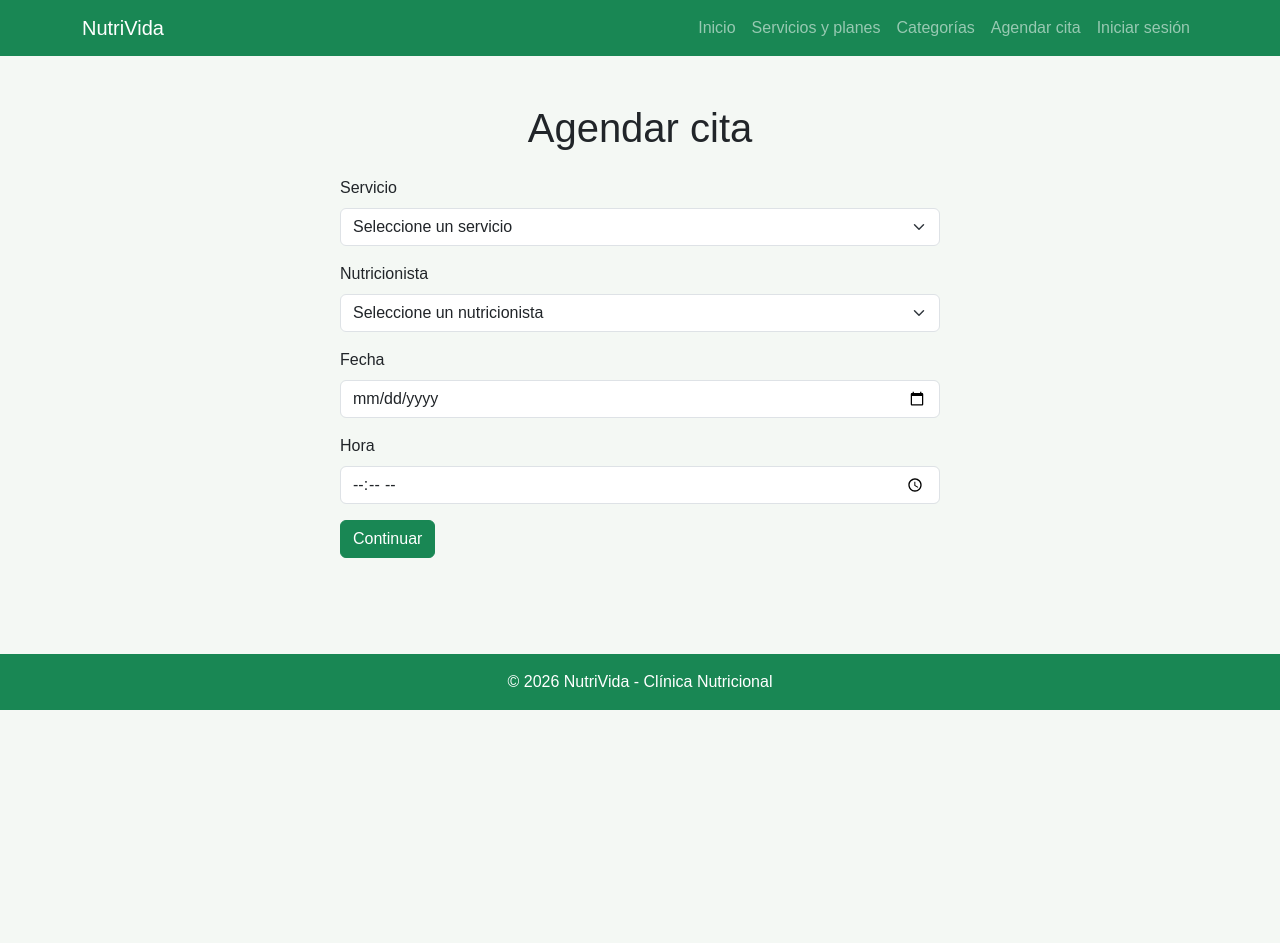
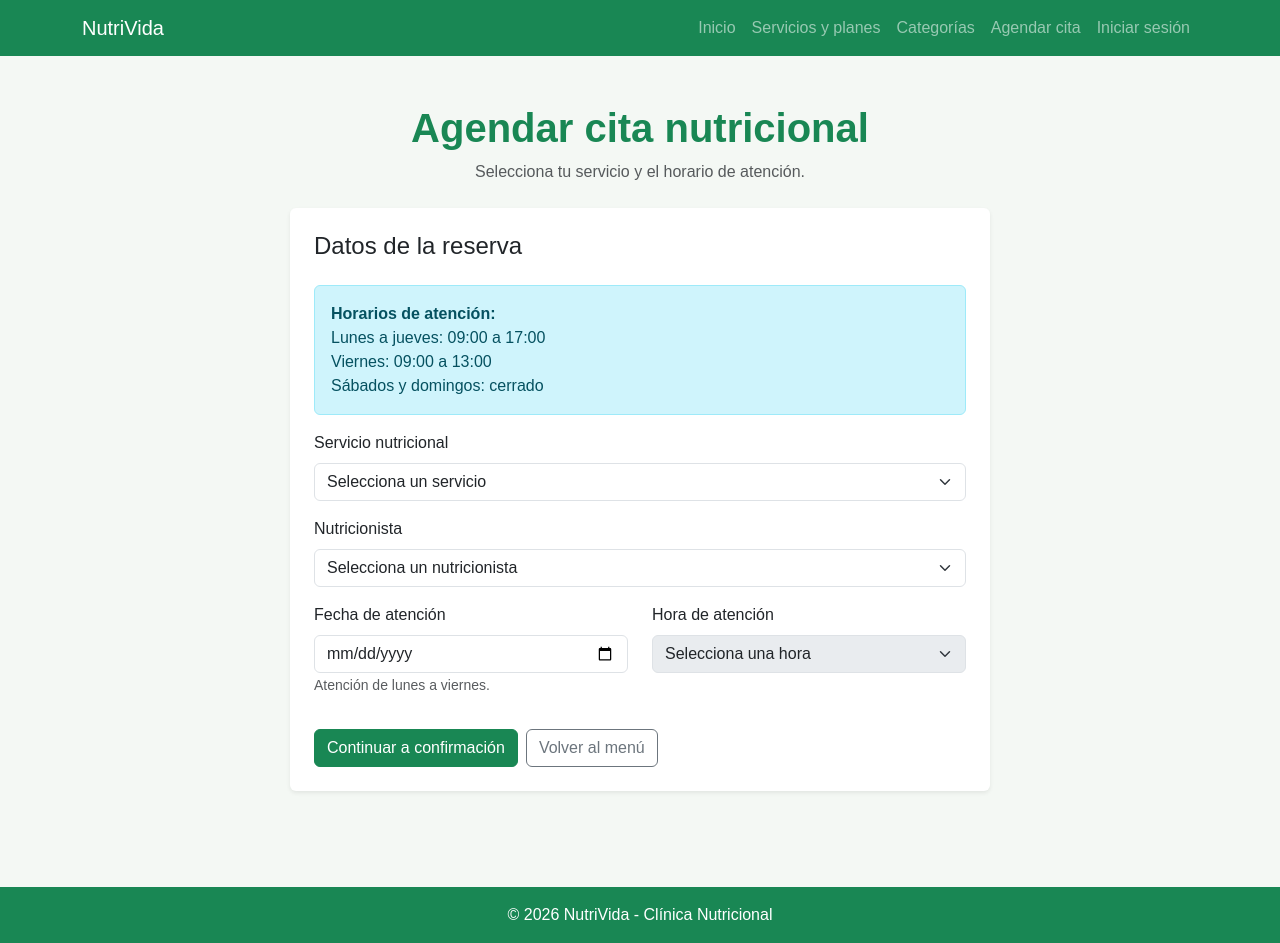
Before and after one commit to joaberrios/nutrivida-frontend, a React (Vite) app: page /nueva-cita in a window 1280 px wide. Before the commit the page ends 800 px from the top, so only its background shows below. Built offline with nearby package versions, Linux system fonts and the light colour scheme.

Commit message:
Semana 10: validacion de dias y horarios para agendar citas

```diff
--- a/src/pages/AgendarCita.jsx
+++ b/src/pages/AgendarCita.jsx
@@ -1,8 +1,66 @@
+
 import { useContext, useState } from 'react'
 import { useNavigate } from 'react-router-dom'
-import { Container, Form, Button } from 'react-bootstrap'
+import {
+  Container,
+  Form,
+  Button,
+  Card,
+  Alert,
+  Row,
+  Col
+} from 'react-bootstrap'
 import PlantillaPublica from '../components/templates/PlantillaPublica'
 import { ServiciosContext } from '../context/ServiciosContext'
+
+function obtenerFechaLocal(fecha = new Date()) {
+  const anio = fecha.getFullYear()
+  const mes = String(fecha.getMonth() + 1).padStart(2, '0')
+  const dia = String(fecha.getDate()).padStart(2, '0')
+
+  return `${anio}-${mes}-${dia}`
+}
+
+function obtenerDiaSemana(fecha) {
+  const [anio, mes, dia] = fecha.split('-').map(Number)
+  return new Date(anio, mes - 1, dia).getDay()
+}
+
+function obtenerHorario(fecha) {
+  if (!fecha) return null
+
+  const dia = obtenerDiaSemana(fecha)
+
+  if (dia === 0 || dia === 6) return null
+
+  if (dia === 5) {
+    return { inicio: '09:00', fin: '13:00' }
+  }
+
+  return { inicio: '09:00', fin: '17:00' }
+}
+
+function generarHoras(inicio, fin) {
+  const horas = []
+
+  let [hora, minuto] = inicio.split(':').map(Number)
+  const [horaFin, minutoFin] = fin.split(':').map(Number)
+
+  while (hora * 60 + minuto < horaFin * 60 + minutoFin) {
+    horas.push(
+      `${String(hora).padStart(2, '0')}:${String(minuto).padStart(2, '0')}`
+    )
+
+    minuto += 30
+
+    if (minuto >= 60) {
+      hora += 1
+      minuto -= 60
+    }
+  }
+
+  return horas
+}
 
 function AgendarCita() {
   const { servicios } = useContext(ServiciosContext)
@@ -12,21 +70,100 @@ function AgendarCita() {
   const [nutricionista, setNutricionista] = useState('')
   const [fecha, setFecha] = useState('')
   const [hora, setHora] = useState('')
+  const [error, setError] = useState('')
 
-  function enviarFormulario(e) {
-    e.preventDefault()
+  const hoy = obtenerFechaLocal()
+  const horario = obtenerHorario(fecha)
+
+  const horasDisponibles = horario
+    ? generarHoras(horario.inicio, horario.fin).filter((horarioCita) => {
+        if (fecha !== hoy) return true
+
+        const ahora = new Date()
+        const horaActual = `${String(ahora.getHours()).padStart(2, '0')}:${String(ahora.getMinutes()).padStart(2, '0')}`
+
+        return horarioCita > horaActual
+      })
+    : []
+
+  function cambiarFecha(event) {
+    const nuevaFecha = event.target.value
+
+    setFecha(nuevaFecha)
+    setHora('')
+    setError('')
+
+    if (!nuevaFecha) return
+
+    if (nuevaFecha < obtenerFechaLocal()) {
+      setError('No puedes reservar en fechas pasadas.')
+      return
+    }
+
+    if (!obtenerHorario(nuevaFecha)) {
+      setError('No atendemos sábados ni domingos. Selecciona un día de lunes a viernes.')
+    }
+  }
+
+  function enviarFormulario(event) {
+    event.preventDefault()
+    setError('')
 
     if (!servicio || !nutricionista || !fecha || !hora) {
+      setError('Debes completar todos los campos.')
+      return
+    }
+
+    if (fecha < obtenerFechaLocal()) {
+      setError('No puedes reservar en fechas pasadas.')
+      return
+    }
+
+    const horarioSeleccionado = obtenerHorario(fecha)
+
+    if (!horarioSeleccionado) {
+      setError('No se pueden agendar citas los fines de semana.')
+      return
+    }
+
+    const horasValidas = generarHoras(
+      horarioSeleccionado.inicio,
+      horarioSeleccionado.fin
+    )
+
+    if (!horasValidas.includes(hora)) {
+      setError('La hora seleccionada está fuera del horario de atención.')
+      return
+    }
+
+    const [anio, mes, dia] = fecha.split('-').map(Number)
+    const [horaNumero, minutoNumero] = hora.split(':').map(Number)
+    const fechaCita = new Date(
+      anio,
+      mes - 1,
+      dia,
+      horaNumero,
+      minutoNumero
+    )
+
+    if (fechaCita <= new Date()) {
+      setError('La fecha y hora seleccionadas ya pasaron.')
       return
     }
 
     const servicioSeleccionado = servicios.find(
-      (item) => item.codigo === servicio
+      (item) => String(item.codigo) === servicio
     )
+
+    if (!servicioSeleccionado) {
+      setError('El servicio seleccionado no está disponible.')
+      return
+    }
 
     navigate('/confirmar-cita', {
       state: {
         servicio: servicioSeleccionado.nombre,
+        codigoServicio: servicioSeleccionado.codigo,
         nutricionista,
         fecha,
         hora
@@ -37,25 +174,42 @@ function AgendarCita() {
   return (
     <PlantillaPublica>
       <Container className="py-5">
-        <h1 className="text-center mb-4">
-          Agendar cita
+        <div className="text-center mb-4">
+          <h1 className="text-success fw-bold">
+            Agendar cita nutricional
           </h1>
+          <p className="text-muted">
+            Selecciona tu servicio y el horario de atención.
+          </p>
+        </div>
 
-        <Form
-          onSubmit={enviarFormulario}
-          className="mx-auto"
-          style={{ maxWidth: '600px' }}
+        <Card
+          className="mx-auto shadow-sm border-0"
+          style={{ maxWidth: '700px' }}
         >
+          <Card.Body className="p-4">
+            <h4 className="mb-4">Datos de la reserva</h4>
+
+            <Alert variant="info">
+              <strong>Horarios de atención:</strong>
+              <div>Lunes a jueves: 09:00 a 17:00</div>
+              <div>Viernes: 09:00 a 13:00</div>
+              <div>Sábados y domingos: cerrado</div>
+            </Alert>
+
+            {error && (
+              <Alert variant="danger">{error}</Alert>
+            )}
+
+            <Form onSubmit={enviarFormulario}>
               <Form.Group className="mb-3">
-            <Form.Label>Servicio</Form.Label>
-
+                <Form.Label>Servicio nutricional</Form.Label>
                 <Form.Select
                   value={servicio}
-              onChange={(e) => setServicio(e.target.value)}
+                  onChange={(event) => setServicio(event.target.value)}
                   required
                 >
-              <option value="">Seleccione un servicio</option>
-
+                  <option value="">Selecciona un servicio</option>
                   {servicios.map((item) => (
                     <option key={item.codigo} value={item.codigo}>
                       {item.nombre}
@@ -66,13 +220,12 @@ function AgendarCita() {
 
               <Form.Group className="mb-3">
                 <Form.Label>Nutricionista</Form.Label>
-
                 <Form.Select
                   value={nutricionista}
-              onChange={(e) => setNutricionista(e.target.value)}
+                  onChange={(event) => setNutricionista(event.target.value)}
                   required
                 >
-              <option value="">Seleccione un nutricionista</option>
+                  <option value="">Selecciona un nutricionista</option>
                   <option value="Nutricionista 1">Nutricionista 1</option>
                   <option value="Nutricionista 2">Nutricionista 2</option>
                   <option value="Nutricionista 3">Nutricionista 3</option>
@@ -80,32 +233,76 @@ function AgendarCita() {
                 </Form.Select>
               </Form.Group>
 
+              <Row>
+                <Col md={6}>
                   <Form.Group className="mb-3">
-            <Form.Label>Fecha</Form.Label>
-
+                    <Form.Label>Fecha de atención</Form.Label>
                     <Form.Control
                       type="date"
+                      min={hoy}
                       value={fecha}
-              onChange={(e) => setFecha(e.target.value)}
+                      onChange={cambiarFecha}
                       required
                     />
+                    <Form.Text className="text-muted">
+                      Atención de lunes a viernes.
+                    </Form.Text>
                   </Form.Group>
+                </Col>
 
+                <Col md={6}>
                   <Form.Group className="mb-3">
-            <Form.Label>Hora</Form.Label>
+                    <Form.Label>Hora de atención</Form.Label>
+                    <Form.Select
+                      value={hora}
+                      onChange={(event) => setHora(event.target.value)}
+                      disabled={!horario || fecha < hoy}
+                      required
+                    >
+                      <option value="">
+                        Selecciona una hora
+                      </option>
+                      {horasDisponibles.map((horaDisponible) => (
+                        <option
+                          key={horaDisponible}
+                          value={horaDisponible}
+                        >
+                          {horaDisponible}
+                        </option>
+                      ))}
+                    </Form.Select>
+                  </Form.Group>
+                </Col>
+              </Row>
 
-            <Form.Control
-              type="time"
-              value={hora}
-              onChange={(e) => setHora(e.target.value)}
-              required
-            />
-          </Form.Group>
+              {fecha && !horario && (
+                <Alert variant="warning">
+                  Este día está cerrado. Elige una fecha de lunes a viernes.
+                </Alert>
+              )}
 
+              {fecha && horario && horasDisponibles.length === 0 && (
+                <Alert variant="warning">
+                  No quedan horarios para este día. Selecciona otra fecha.
+                </Alert>
+              )}
+
+              <div className="d-flex gap-2 flex-wrap mt-3">
                 <Button variant="success" type="submit">
-            Continuar
+                  Continuar a confirmación
                 </Button>
+
+                <Button
+                  variant="outline-secondary"
+                  type="button"
+                  onClick={() => navigate('/menu')}
+                >
+                  Volver al menú
+                </Button>
+              </div>
             </Form>
+          </Card.Body>
+        </Card>
       </Container>
     </PlantillaPublica>
   )
```
Lines whose indentation alone changed are shown as unchanged.
